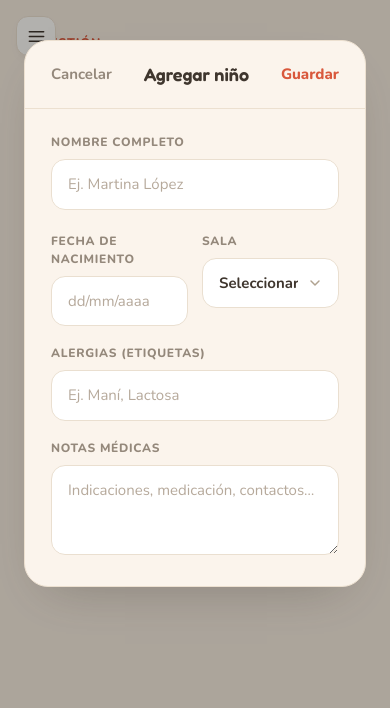
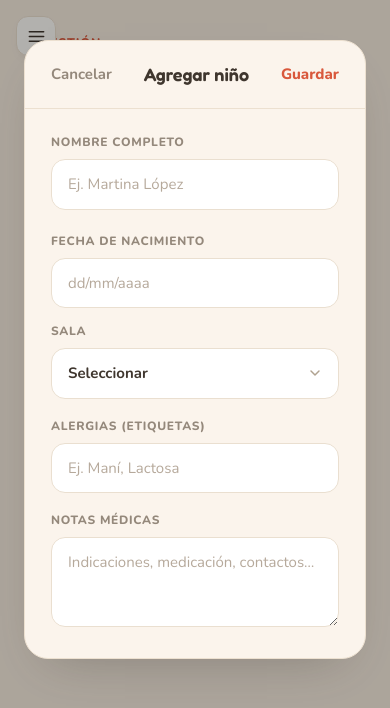
Before and after one commit to JAlejandroMG/open-daycare, a Next.js app: page /kids in a window 390 px wide. Both pictures are taken after typing "Sample" into the empty fields and a click on the button "Agregar niño". Shown: the top 708 px of the page. Built offline with nearby package versions, Linux system fonts and the light colour scheme.

Commit message:
Verified responsiveness

```diff
--- a/components/kids/AddKidModal.tsx
+++ b/components/kids/AddKidModal.tsx
@@ -154,7 +154,7 @@ export function AddKidModal({ isOpen, onClose, onAddKid }: AddKidModalProps) {
           {!errors.fullName && <div className="mb-[18px]" />}
 
           {/* Fecha de nacimiento + Sala */}
-          <div className="mb-[18px] flex gap-[14px]">
+          <div className="mb-[18px] flex flex-col gap-[14px] sm:flex-row">
             <div className="flex-1">
               <label className="mb-2 block text-[12px] font-extrabold tracking-[0.7px] text-[#94887B]">
                 FECHA DE NACIMIENTO
```
